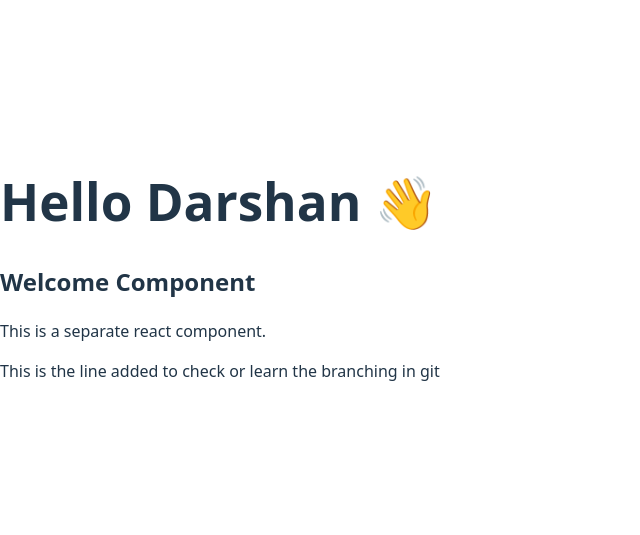
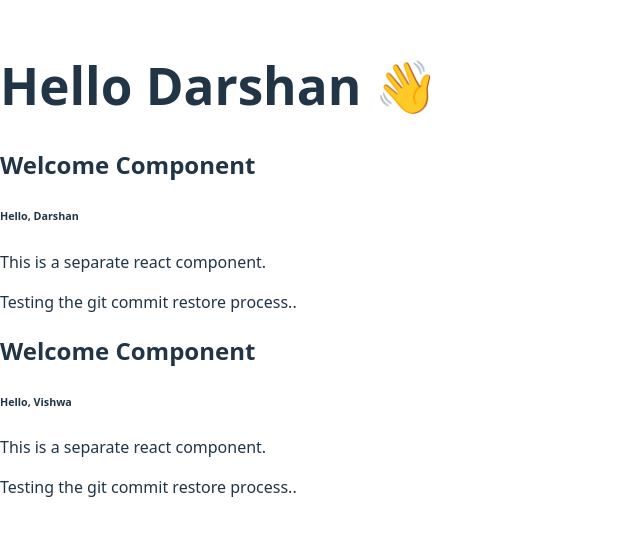
Before and after one commit to dvd3110/Java-Developmet, a React (Vite) app in the folder my-first-react/: page / in a window 1280 px wide. Shown: the part 131-666 px from the top of the page, without its empty margins (0-640 px from the left). Built offline with nearby package versions, Linux system fonts and the light colour scheme.

Commit message:
checking for commit restore

```diff
--- a/my-first-react/src/App.jsx
+++ b/my-first-react/src/App.jsx
@@ -4,7 +4,8 @@ function App() {
   return (
     <div>
       <h1>Hello Darshan 👋</h1>
-      <Welcome />
+      <Welcome name = "Darshan" />
+      <Welcome name = "Vishwa" />
     </div>
   );
 }
--- a/my-first-react/src/Welcome.jsx
+++ b/my-first-react/src/Welcome.jsx
@@ -1,11 +1,12 @@
-function Welcome(){
+function Welcome(props){
     return(
         <div>
             <h2> Welcome Component</h2>
+            <h6>Hello, {props.name}</h6>
             <p>This is a separate react component.</p>
 
 
-            <p>This is the line added to check or learn the branching in git</p>
+            <p>Testing the git commit restore process..</p>
         </div>
     );
 }
```
